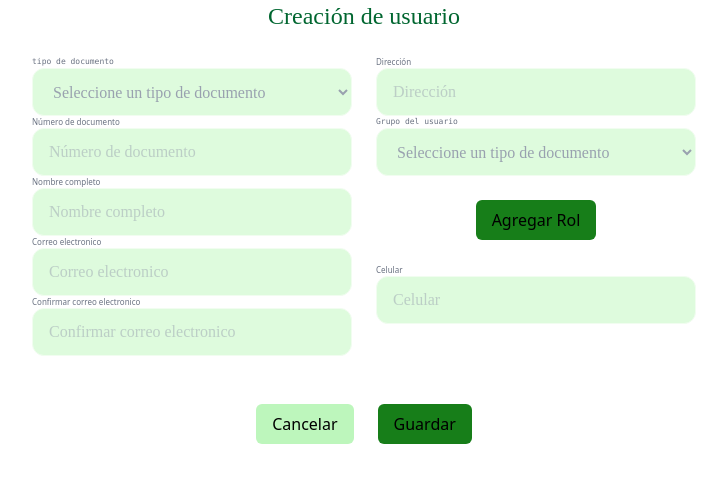
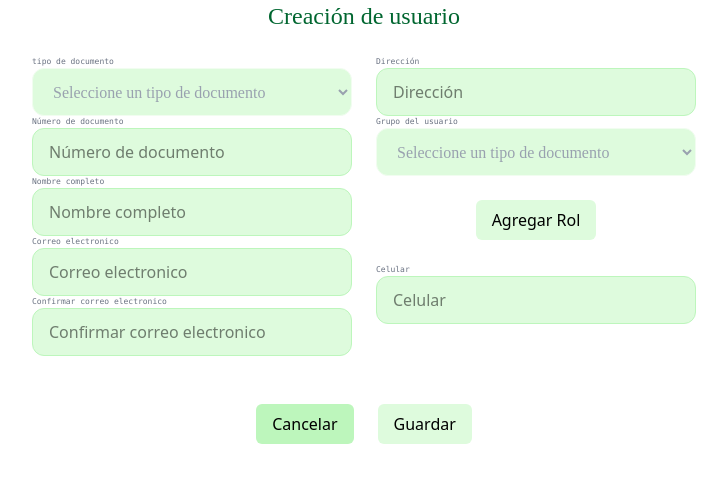
Before and after one commit to CJCPDev/proyecto-formativo-pharmasoft-sena, a React (Vite) app in the folder frontend/sena-pharmasoft/: page / in a window 1280 px wide. Shown: the top 482 px of the page, without its empty margins (276-1003 px from the left). Built offline with nearby package versions, Linux system fonts and the light colour scheme.

Commit message:
feat:actualizacion

```diff
--- a/frontend/sena-pharmasoft/src/shared/components/Input.jsx
+++ b/frontend/sena-pharmasoft/src/shared/components/Input.jsx
@@ -7,9 +7,12 @@ export default function Input({label, type = "text", ...props}){
             className="
                     block
                     text-[8px]
+
                     text-gray-500
-                    font-secundary
-                    font-secundary
+                    font-mono
+                    font-light
+                    font-
+
                 "
           >
             {label}
@@ -37,20 +40,20 @@ export default function Input({label, type = "text", ...props}){
                     e.currentTarget.nextSibling.focus();
                     }}
           />
+
           <input
             type={type}
             className="
                     w-full
                     h-12
                     relative
-                    text-gray-400
+                    text-black
                     rounded-xl
-                    bg-[#DEFBDD]
+                    bg-brand
                     border
-                    border-[#F1FDF0]
+                    border-brand-soft
                     px-4
                     text-base
-                    font-main
                     focus:ring-2
                     focus:ring-[#062d08]
                     focus:border-[#062d08]
--- a/frontend/sena-pharmasoft/src/styles/global.css
+++ b/frontend/sena-pharmasoft/src/styles/global.css
@@ -8,7 +8,7 @@
     --color-brand: var(--semantic-brand);
     --color-brand-hover: var(--semantic-brand-hover);
     --color-brand-soft: var(--semantic-brand-soft);
-    --color-background: var(--semantic-primary-50);
+    --color-background: var(--semantic-background);
     --color-surface: var(--white);
     --color-surface-muted: var(--semantic-gray-200);
     --color-text-primary: var(--semantic-gray-900);
--- a/frontend/sena-pharmasoft/src/styles/semantic.css
+++ b/frontend/sena-pharmasoft/src/styles/semantic.css
@@ -10,7 +10,7 @@
     --semantic-brand-soft: var(--color-primary-100);
 
 
-    --semantic-brand: var(--color-primary-700);
+    --semantic-brand: var(--color-primary-100);
     --semantic-brand-hover: var(--color-primary-900);/* Generalmente es de un tono mas alto que el brand */
     --semantic-brand-soft: var(--color-primary-200);
 
```
